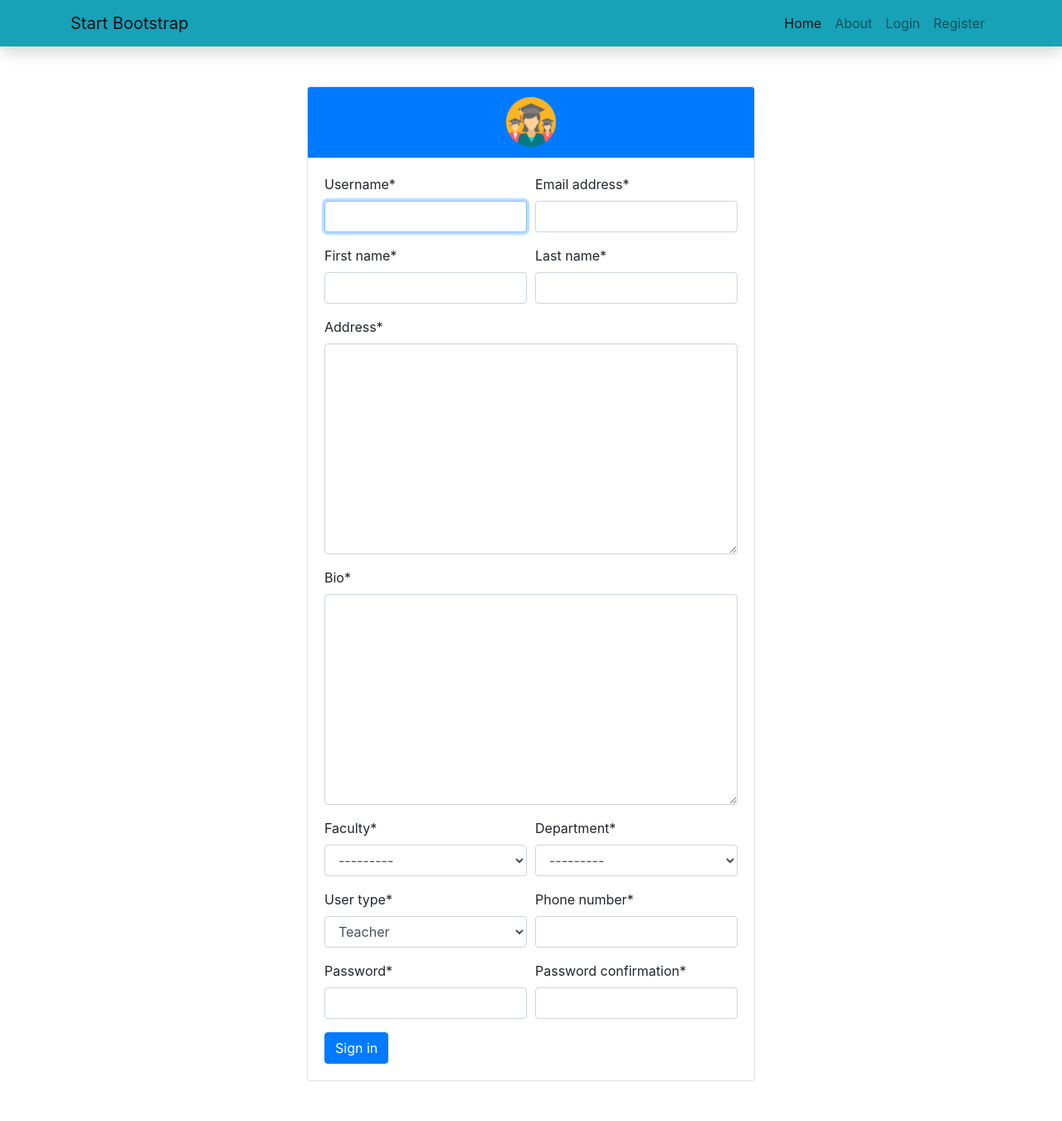
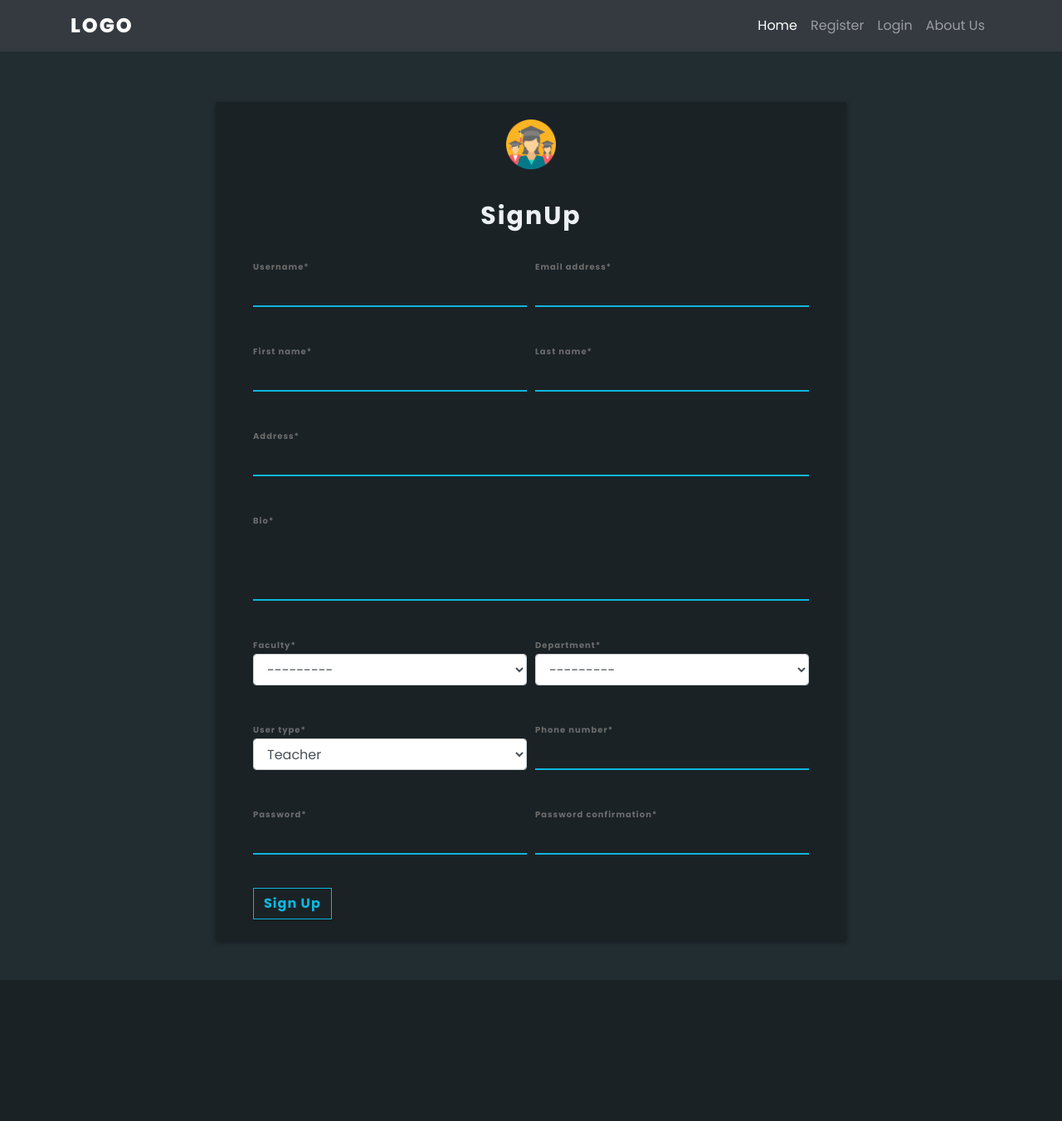
Before and after one commit to MahmudulHassan5809/StudentEvaluation, a Django app: page /accounts/register/ in a window 1280 px wide. Shown: the whole page at 83% size. After the commit the page ends 1108 px from the top, so only its background shows below. Run offline with Django 3.2, Linux system fonts and the light colour scheme; data comes from the database, SQL or seed files in the repository; both versions use the stored data as it was after the commit; some libraries are stand-ins or nearby versions.

Commit message:
Landing Page & Register & Login Page Design Updated

```diff
--- a/accounts/forms.py
+++ b/accounts/forms.py
@@ -11,8 +11,8 @@
 	)
 
 	phone_number = forms.CharField()
-	address = forms.CharField(widget=forms.Textarea)
-	bio = forms.CharField(widget=forms.Textarea)
+	address = forms.CharField()
+	bio = forms.CharField(widget=forms.Textarea(attrs={'rows': 3, 'cols': 40}))
 	user_type = forms.ChoiceField(choices = USERTYPE_CHOICES)
 	department = forms.ModelChoiceField(queryset=Department.objects.all())
 	faculty = forms.ModelChoiceField(queryset=Faculty.objects.all())
@@ -21,6 +21,12 @@
 		model = User
 		fields = ('username', 'first_name','last_name', 'email','phone_number','bio','address','user_type', 'password1', 'password2', )
 
+
+	def clean_email(self):
+		email = self.cleaned_data.get('email')
+		if not email.endswith('.edu'):
+			raise forms.ValidationError("Only .edu email addresses allowed")
+		return email
 
 	def __init__(self, *args, **kwargs):
 		super(SignUpForm, self).__init__(*args, **kwargs)
--- a/accounts/models.py
+++ b/accounts/models.py
@@ -14,7 +14,7 @@
     user         = models.OneToOneField(User, on_delete=models.CASCADE, related_name='user_profile')
     profile_pic  = models.ImageField(upload_to="profile/%Y/%m/%d/",default="profile/default.png")
     phone_number = models.CharField(max_length=15,default='01xxxxxxxxxx')
-    address      = models.TextField(default='Your Address')
+    address      = models.CharField(default='Your Address',max_length=255)
     bio      = models.TextField(default='Your Bio')
     user_type = models.CharField(max_length=10, choices=USERTYPE_CHOICES)
     active = models.BooleanField(default=False)
--- a/accounts/views.py
+++ b/accounts/views.py
@@ -70,7 +70,7 @@
 		}
 		return render(request,'accounts/login.html',context)
 
-	@method_decorator(active_user_required())
+
 	def post(self,request,*args,**kwargs):
 		form = LoginForm(request.POST)
 		context = {
@@ -80,15 +80,19 @@
 		if form.is_valid():
 			username = form.cleaned_data.get('username')
 			password = form.cleaned_data.get('password')
-			user = authenticate(request, username=username, password=password)
-			if user is not None:
-				login(request, user)
-				if user.user_profile.user_type == '0':
-					return redirect('accounts:teacher_dashboard')
-				elif user.user_profile.user_type == '1':
-					return redirect('accounts:student_dashboard')
+			if username != '' and password != '':
+				user = authenticate(request, username=username, password=password)
+				if user is not None:
+					login(request, user)
+					if user.user_profile.user_type == '0':
+						return redirect('accounts:teacher_dashboard')
+					elif user.user_profile.user_type == '1':
+						return redirect('accounts:student_dashboard')
+				else:
+					messages.error(request, ('Invalid Credentials'))
+					return redirect('accounts:login')
 			else:
-				messages.error(request, ('Invalid Credentials'))
+				messages.error(request, ('Please Input All The Fields'))
 				return redirect('accounts:login')
 		else:
 			return render(request,'accounts/login.html',context)
--- /dev/null
+++ b/myproject/static/front/css/landing_page.css
@@ -0,0 +1,106 @@
+/*google font*/
+@import url('https://fonts.googleapis.com/css?family=Poppins:400,700,800,900&display=swap');
+
+*{
+	margin: 0;
+	padding: 0;
+	box-sizing: border-box;
+	font-family: 'Poppins',sans-serif;
+}
+
+.navbar .logo{
+	font-size: 1.5em;
+	text-transform: uppercase;
+	font-weight: 750;
+	letter-spacing: 2px;
+}
+.navbar ul.nav{
+	margin-right: 15%;
+}
+.navbar ul.nav li.active,
+.navbar ul.nav li:hover{
+	background:rgba(255, 255, 255, 0.5);
+	color: #000;
+
+}
+.navbar ul.nav li a{
+	color: #fff;
+	font-size: 1em;
+	font-weight: 500;
+}
+.navbar ul.nav li.active a,
+.navbar ul.nav li:hover a{
+	color: #000;
+}
+
+/*slider*/
+#carouselExampleIndicators{
+	position: relative;
+	height: 100vh;
+	width: 100%;
+}
+#carouselExampleIndicators .carousel-inner{
+	position: relative;
+	height: 100%;
+	width: 100%;
+	background: #000;
+}
+#carouselExampleIndicators .carousel-inner:before{
+	position: absolute;
+	content: '';
+	background: rgba(0, 0, 0, 0.45);
+	top: 0;
+	left: 0;
+	height: 100%;
+	width: 100%;
+	z-index: 1;
+}
+#carouselExampleIndicators .carousel-inner .carousel-item{
+	position: relative;
+	height: 100%;
+	width:100%;
+	background: url('https://images.pexels.com/photos/443446/pexels-photo-443446.jpeg?auto=compress&cs=tinysrgb&dpr=2&h=650&w=940');
+	background-size: 100% 100%;
+	background-position: center;
+	background-attachment: fixed;
+}
+#carouselExampleIndicators .carousel-inner .carousel-item:nth-child(2){
+	background: url('https://images.pexels.com/photos/256937/pexels-photo-256937.jpeg?auto=compress&cs=tinysrgb&dpr=2&h=650&w=940');
+	background-size: 100% 100%;
+	background-position: center;
+	background-attachment: fixed;
+}
+#carouselExampleIndicators .carousel-inner .carousel-item:nth-child(3){
+	background: url('https://images.pexels.com/photos/1064162/pexels-photo-1064162.jpeg?auto=compress&cs=tinysrgb&dpr=2&h=650&w=940');
+	background-size: 100% 100%;
+	background-position: center;
+	background-attachment: fixed;
+}
+
+#carouselExampleIndicators .carousel-inner .carousel-item .info{
+	position: absolute;
+	top: 50%;
+	transform: translateY(-50%);
+	height: auto;
+	width: 100%;
+	z-index: 1;
+	text-align: center;
+}
+#carouselExampleIndicators .carousel-inner .carousel-item h1{
+	height: auto;
+	color: #fff;
+	width: 100%;
+	z-index: 1;
+	text-align: center;
+	font-size: 5.5em;
+	font-weight: 750;
+}
+#carouselExampleIndicators .carousel-inner .carousel-item p{
+	height: auto;
+	color: #ccc;
+	width: 100%;
+	z-index: 1;
+	text-align: center;
+	font-size: 1.2em;
+	font-weight: 500;
+}
--- a/myproject/static/front/css/style.css
+++ b/myproject/static/front/css/style.css
@@ -1,15 +1,165 @@
-/* landing Page css*/
-.masthead {
-	height: 100vh;
-	min-height: 500px;
-	background-image: url('/static/front/img/landing.jpg');
-	background-size: cover;
-	background-position: center;
-	background-repeat: no-repeat;
+
+
+/* register login css*/
+
+.register-body{
+	background: #222D32;
+    font-family: 'Roboto', sans-serif;
 }
 
-.masthead p{
-	font-size: 20px;
+
+.login-box {
+    margin-top: 75px;
+    height: auto;
+    background: #1A2226;
+    text-align: center;
+    box-shadow: 0 3px 6px rgba(0, 0, 0, 0.16), 0 3px 6px rgba(0, 0, 0, 0.23);
 }
 
-/* end Landing Page css*/
+.login-key {
+    height: 100px;
+    /*font-size: 80px;*/
+    line-height: 100px;
+    background: -webkit-linear-gradient(#27EF9F, #0DB8DE);
+    -webkit-background-clip: text;
+    -webkit-text-fill-color: transparent;
+}
+
+.login-title {
+    margin-top: 15px;
+    text-align: center;
+    font-size: 30px;
+    letter-spacing: 2px;
+    margin-top: 15px;
+    font-weight: bold;
+    color: #ECF0F5;
+}
+
+.login-form {
+    margin-top: 25px;
+    text-align: left;
+}
+
+input[type=text] {
+    background-color: #1A2226;
+    border: none;
+    border-bottom: 2px solid #0DB8DE;
+    border-top: 0px;
+    border-radius: 0px;
+    font-weight: bold;
+    outline: 0;
+    margin-bottom: 20px;
+    padding-left: 0px;
+    color: #ECF0F5;
+}
+
+
+input[type=email] {
+    background-color: #1A2226;
+    border: none;
+    border-bottom: 2px solid #0DB8DE;
+    border-top: 0px;
+    border-radius: 0px;
+    font-weight: bold;
+    outline: 0;
+    margin-bottom: 20px;
+    padding-left: 0px;
+    color: #ECF0F5;
+}
+
+input[type=password] {
+    background-color: #1A2226;
+    border: none;
+    border-bottom: 2px solid #0DB8DE;
+    border-top: 0px;
+    border-radius: 0px;
+    font-weight: bold;
+    outline: 0;
+    padding-left: 0px;
+    margin-bottom: 20px;
+    color: #ECF0F5;
+}
+
+
+.textarea {
+  width: 100%;
+  height: 150px;
+  background-color: #1A2226;
+border: none;
+border-bottom: 2px solid #0DB8DE;
+border-top: 0px;
+border-radius: 0px;
+font-weight: bold;
+outline: 0;
+padding-left: 0px;
+margin-bottom: 20px;
+color: #ECF0F5;
+  resize: none;
+}
+
+.form-group {
+    margin-bottom: 40px;
+    outline: 0px;
+}
+
+.form-control:focus {
+    border-color: inherit;
+    -webkit-box-shadow: none;
+    box-shadow: none;
+    border-bottom: 2px solid #0DB8DE;
+    outline: 0;
+    background-color: #1A2226;
+    color: #ECF0F5;
+}
+
+input:focus {
+    outline: none;
+    box-shadow: 0 0 0;
+}
+
+label {
+    margin-bottom: 0px;
+}
+
+.form-group label {
+    font-size: 10px !important;
+    color: #6C6C6C !important;
+    font-weight: bold !important;
+    letter-spacing: 1px !important;
+}
+
+.btn-outline-primary {
+    border-color: #0DB8DE;
+    color: #0DB8DE;
+    border-radius: 0px;
+    font-weight: bold;
+    letter-spacing: 1px;
+    box-shadow: 0 1px 3px rgba(0, 0, 0, 0.12), 0 1px 2px rgba(0, 0, 0, 0.24);
+}
+
+.btn-outline-primary:hover {
+    background-color: #0DB8DE;
+    right: 0px;
+}
+
+.login-btm {
+    float: left;
+}
+
+.login-button {
+    padding-right: 0px;
+    text-align: right;
+    margin-bottom: 25px;
+}
+
+.login-text {
+    text-align: left;
+    padding-left: 0px;
+    color: #A2A4A4;
+}
+
+.loginbttm {
+    padding: 0px;
+}
+
+/* end register login css */
--- a/templates/accounts/register.html
+++ b/templates/accounts/register.html
@@ -6,82 +6,93 @@
 
 {% load static %}
 
+{% block style %}
+    <link rel="stylesheet" href="{% static 'front/css/landing_page.css' %}">
+{% endblock style %}
+
 {% load crispy_forms_tags %}
 
 {% block content %}
+
+<div class="register-body">
 	<div class="container py-5">
 		<div class="row">
-		<div class="col-md-12">
-
-			<div class="row">
-				<div class="col-md-6 mx-auto">
-					<div class="card">
-						<div class="card-header bg-primary text-center">
+			<div class="col-md-8 login-box mx-auto">
+                <div class="login-key">
                     <img src="{% static 'front/img/logo-2.png' %}" alt="" width="60px">
                 </div>
-						<div class="card-body">
+
+                <div class="login-title">
+                    SignUp
+                </div>
+
+                <div class="col-lg-12 login-form">
+                    <div class="col-lg-12 login-form">
                         <form method="POST" action="{% url 'accounts:register' %}" novalidate>
                         	{% csrf_token %}
                             <div class="form-row">
-									<div class="form-group col-md-6 mb-0">
+                            	<div class="col-md-6 mb-0">
                             		{{ signup_form.username|as_crispy_field }}
                             	</div>
-									<div class="form-group col-md-6 mb-0">
+                            	<div class="col-md-6 mb-0">
                             		{{ signup_form.email|as_crispy_field }}
                             	</div>
                             </div>
+
                             <div class="form-row">
-									<div class="form-group col-md-6 mb-0">
+								<div class="col-md-6 mb-0">
 									{{ signup_form.first_name|as_crispy_field }}
 								</div>
-									<div class="form-group col-md-6 mb-0">
+								<div class="col-md-6 mb-0">
 									{{ signup_form.last_name|as_crispy_field }}
 								</div>
 							</div>
+
                             {{ signup_form.address|as_crispy_field }}
 							{{ signup_form.bio|as_crispy_field }}
 
                             <div class="form-row">
-									<div class="form-group col-md-6 mb-0">
+								<div class="col-md-6 mb-0">
 									{{ signup_form.faculty|as_crispy_field }}
 								</div>
-									<div class="form-group col-md-6 mb-0">
+								<div class="col-md-6 mb-0">
 									{{ signup_form.department|as_crispy_field }}
 								</div>
 							</div>
 
 							<div class="form-row">
-									<div class="form-group col-md-6 mb-0">
+									<div class="col-md-6 mb-0">
 										{{ signup_form.user_type|as_crispy_field }}
 									</div>
-									<div class="form-group col-md-6 mb-0">
+									<div class="col-md-6 mb-0">
 										{{ signup_form.phone_number|as_crispy_field }}
 									</div>
 
 							</div>
 
 							<div class="form-row">
-									<div class="form-group col-md-6 mb-0">
+								<div class="col-md-6 mb-0">
 									{{ signup_form.password1|as_crispy_field }}
 								</div>
-									<div class="form-group col-md-6 mb-0">
+								<div class="col-md-6 mb-0">
 									{{ signup_form.password2|as_crispy_field }}
 								</div>
 
 							</div>
 
-								<button type="submit" class="btn btn-primary">Sign in</button>
+                            <div class="loginbttm">
+                                <div class="login-btm login-button">
+                                    <button type="submit" class="btn btn-outline-primary">Sign Up</button>
+                                </div>
+                            </div>
                         </form>
                     </div>
                 </div>
+
             </div>
 		</div>
-			<!--/row-->
 
 	</div>
-		<!--/col-->
 </div>
-	<!--/row-->
-</div>
-<!--/container-->
+
 {% endblock content %}
--- a/templates/base.html
+++ b/templates/base.html
@@ -12,9 +12,6 @@
     {% include 'partials/_css.html' %}
 </head>
 <body>
-    <h1>Hello, world!</h1>
-
-
 
     {% include 'partials/_js.html' %}
 
--- a/templates/landing_base.html
+++ b/templates/landing_base.html
@@ -10,16 +10,21 @@
     <title>{% block title %}{% endblock title %}</title>
 
     {% include 'partials/_css.html' %}
+
+    {% block style %}
+
+    {% endblock style %}
 </head>
 <body>
 
-	{% include 'partials/_landing_nav.html' %}
+        {% include 'partials/_landing_nav.html' %}
 
-   	{% block content %}
+        {% block content %}
 
-   	{% endblock content %}
+        {% endblock content %}
 
-    {% include 'partials/_js.html' %}
+        {% include 'partials/_js.html' %}
+
 
 </body>
 </html>
--- a/templates/partials/_landing_nav.html
+++ b/templates/partials/_landing_nav.html
@@ -1,25 +1,15 @@
-<nav class="navbar navbar-expand-lg navbar-light bg-info shadow">
+<nav class="navbar navbar-expand-lg navbar-dark bg-dark fixed-top">
   <div class="container">
-    <a class="navbar-brand" href="#">Start Bootstrap</a>
+    <a class="navbar-brand logo" href="{% url 'pages:landing' %}">Logo</a>
     <button class="navbar-toggler" type="button" data-toggle="collapse" data-target="#navbarResponsive" aria-controls="navbarResponsive" aria-expanded="false" aria-label="Toggle navigation">
           <span class="navbar-toggler-icon"></span>
         </button>
     <div class="collapse navbar-collapse" id="navbarResponsive">
       <ul class="navbar-nav ml-auto">
-        <li class="nav-item active">
-          <a class="nav-link" href="{% url 'pages:landing' %}">Home
-                <span class="sr-only">(current)</span>
-              </a>
-        </li>
-        <li class="nav-item">
-          <a class="nav-link" href="#">About</a>
-        </li>
-        <li class="nav-item">
-          <a class="nav-link" href="{% url 'accounts:login' %}">Login</a>
-        </li>
-        <li class="nav-item">
-          <a class="nav-link" href="{% url 'accounts:register' %}">Register</a>
-        </li>
+        <li class="nav-item active"><a href="{% url 'pages:landing' %}" class="nav-link">Home</a></li>
+          <li class="nav-item"><a href="{% url 'accounts:register' %}" class="nav-link">Register</a></li>
+          <li class="nav-item"><a href="{% url 'accounts:login' %}" class="nav-link">Login</a></li>
+          <li class="nav-item"><a href="javascript:void(0)" class="nav-link">About Us</a></li>
       </ul>
     </div>
   </div>
```
Also changed, not shown: accounts/decorators.py (+8 -4 lines), templates/accounts/login.html (+32 -25 lines), templates/pages/landing.html (+7 -10 lines), templates/partials/_landing_header.html (added, +40 -0 lines), accounts/migrations/0002_auto_20200227_1400.py (added), db.sqlite3. Lines whose indentation alone changed are shown as unchanged.
